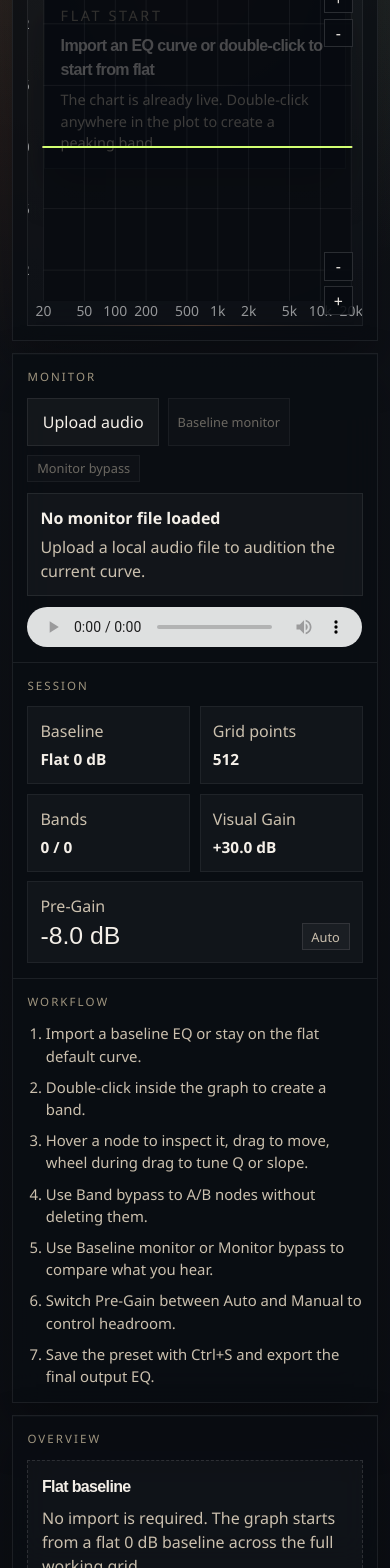
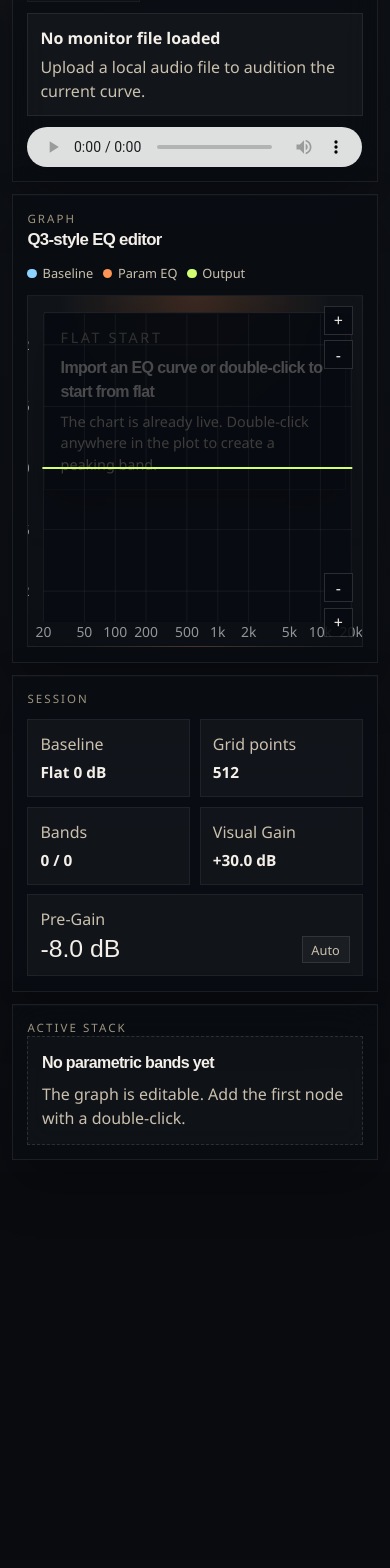
Before and after one commit to ARPO35/csv-equalizer, a React (Vite) app: page / in a window 390 px wide. Shown: the part 432-2000 px from the top of the page. After the commit the page ends 1604 px from the top, so only its background shows below. Built offline with nearby package versions, Linux system fonts and the light colour scheme.

Commit message:
Refine sidebar layout for portrait mode and remove extra sections

```diff
--- a/src/App.css
+++ b/src/App.css
@@ -55,6 +55,7 @@
 .workspace {
   display: grid;
   grid-template-columns: minmax(16rem, 19rem) minmax(0, 1fr) minmax(17rem, 20rem);
+  grid-template-rows: minmax(0, 1fr) minmax(0, 1fr);
   gap: 0.75rem;
   min-height: 0;
   padding: 0.75rem;
@@ -74,6 +75,25 @@
   display: flex;
   flex-direction: column;
   overflow: auto;
+  scrollbar-width: thin;
+  scrollbar-color: var(--panel-scrollbar-thumb) var(--panel-scrollbar-track);
+}
+
+.panel::-webkit-scrollbar {
+  width: 9px;
+}
+
+.panel::-webkit-scrollbar-track {
+  background: var(--panel-scrollbar-track);
+}
+
+.panel::-webkit-scrollbar-thumb {
+  background: var(--panel-scrollbar-thumb);
+  border-radius: 999px;
+}
+
+.panel::-webkit-scrollbar-thumb:hover {
+  background: var(--panel-scrollbar-thumb-hover);
 }
 
 .panel-section {
@@ -83,6 +103,16 @@
 
 .panel-section:last-child {
   border-bottom: none;
+}
+
+.panel-monitor {
+  grid-column: 1;
+  grid-row: 1;
+}
+
+.panel-session {
+  grid-column: 1;
+  grid-row: 2;
 }
 
 .metric-grid {
@@ -101,9 +131,7 @@
 }
 
 .metric-grid span,
-.workflow-list,
 .inspector-card p,
-.shortcut-list,
 .readonly-band-list p,
 .monitor-card p {
   color: var(--muted-strong);
@@ -208,15 +236,6 @@
   appearance: textfield;
 }
 
-.workflow-list,
-.shortcut-list {
-  margin: 0.75rem 0 0;
-  padding-left: 1.15rem;
-  display: grid;
-  gap: 0.55rem;
-  font-size: 0.93rem;
-}
-
 .monitor-stack {
   margin-top: 0.75rem;
   display: grid;
@@ -244,11 +263,18 @@
 }
 
 .stage {
+  grid-column: 2;
+  grid-row: 1 / span 2;
   display: grid;
   grid-template-rows: auto minmax(0, 1fr);
   gap: 0.75rem;
   padding: 1rem;
   overflow: hidden;
+}
+
+.panel-right {
+  grid-column: 3;
+  grid-row: 1 / span 2;
 }
 
 .stage-header {
@@ -588,12 +614,6 @@
   opacity: 0.5;
 }
 
-.info-stack {
-  margin-top: 0.8rem;
-  display: grid;
-  gap: 0.6rem;
-}
-
 .inspector-card {
   display: grid;
   gap: 0.45rem;
@@ -701,16 +721,32 @@
 
   .workspace {
     grid-template-columns: 1fr;
+    grid-template-rows: none;
     overflow: visible;
   }
 
-  .panel-left,
-  .panel-right {
+  .panel-monitor,
+  .panel-session,
+  .panel-right,
+  .stage {
+    grid-column: auto;
+    grid-row: auto;
+  }
+
+  .panel-monitor {
+    order: 1;
+  }
+
+  .stage {
     order: 2;
   }
 
-  .stage {
-    order: 1;
+  .panel-session {
+    order: 3;
+  }
+
+  .panel-right {
+    order: 4;
   }
 }
 
--- a/src/App.tsx
+++ b/src/App.tsx
@@ -28,10 +28,6 @@ function formatDb(value: number) {
   return `${value >= 0 ? '+' : ''}${value.toFixed(1)} dB`
 }
 
-function getSelectedBand(bands: EqBand[], selectedBandId?: string) {
-  return bands.find((band) => band.id === selectedBandId)
-}
-
 function EditorShell() {
   const curveInputRef = useRef<HTMLInputElement | null>(null)
   const audioInputRef = useRef<HTMLInputElement | null>(null)
@@ -39,7 +35,6 @@ function EditorShell() {
   const exportHandleRef = useRef<FileSystemFileHandle | null>(null)
   const audioObjectUrlRef = useRef<string | null>(null)
   const { state, dispatch } = useEqEditor()
-  const [statusMessage, setStatusMessage] = useState<string | null>(null)
   const [audioElement, setAudioElement] = useState<HTMLAudioElement | null>(null)
   const [isEditingPreGain, setIsEditingPreGain] = useState(false)
   const [preGainDraft, setPreGainDraft] = useState('')
@@ -85,7 +80,6 @@ function EditorShell() {
   const effectivePreGainDb =
     state.preGainMode === 'auto' ? autoPreGainDb : state.manualPreGainDb
   const hasClipRisk = rawOutputPeakDb + effectivePreGainDb > 0
-  const selectedBand = getSelectedBand(state.bands, state.selectedBandId)
   const canSavePreset = Boolean(state.sourceFileName) || state.bands.length > 0
   const canExportCurve = workingBaselineCurve.length > 0
   const preset = useMemo<ProjectPresetV1>(
@@ -294,7 +288,6 @@ function EditorShell() {
       dispatch({ type: 'set-baseline-curve', payload: curve })
       dispatch({ type: 'set-monitor-baseline-enabled', payload: true })
       dispatch({ type: 'set-error', payload: undefined })
-      setStatusMessage(`Loaded baseline EQ from ${file.name}.`)
     } catch (error) {
       const message =
         error instanceof Error ? error.message : 'Failed to parse CSV file.'
@@ -323,7 +316,6 @@ function EditorShell() {
       audioElement.load()
     }
 
-    setStatusMessage(`Loaded monitor audio from ${file.name}.`)
     dispatch({ type: 'set-error', payload: undefined })
     event.target.value = ''
   }
@@ -337,11 +329,6 @@ function EditorShell() {
         handle: presetHandleRef.current,
       })
       presetHandleRef.current = result.handle
-      setStatusMessage(
-        result.mode === 'picker'
-          ? 'Preset saved to the selected file.'
-          : 'Preset downloaded as a local file.',
-      )
     } catch (error) {
       const message =
         error instanceof Error ? error.message : 'Failed to save preset.'
@@ -365,11 +352,6 @@ function EditorShell() {
         handle: exportHandleRef.current,
       })
       exportHandleRef.current = result.handle
-      setStatusMessage(
-        result.mode === 'picker'
-          ? 'EQ curve exported to the selected file.'
-          : 'EQ curve downloaded as CSV.',
-      )
     } catch (error) {
       const message =
         error instanceof Error ? error.message : 'Failed to export EQ curve.'
@@ -431,7 +413,7 @@ function EditorShell() {
       </header>
 
       <main className="workspace">
-        <aside className="panel panel-left">
+        <aside className="panel panel-monitor">
           <section className="panel-section">
             <p className="section-label">Monitor</p>
             <div className="monitor-stack">
@@ -477,6 +459,91 @@ function EditorShell() {
             </div>
           </section>
 
+          {state.errorMessage ? (
+            <section className="panel-section">
+              <p className="section-label">Import status</p>
+              <div className="status-box status-error">{state.errorMessage}</div>
+            </section>
+          ) : null}
+
+          {monitorErrorMessage ? (
+            <section className="panel-section">
+              <p className="section-label">Monitor status</p>
+              <div className="status-box status-error">{monitorErrorMessage}</div>
+            </section>
+          ) : null}
+
+        </aside>
+
+        <section className="stage">
+          <div className="stage-header">
+            <div>
+              <p className="section-label">Graph</p>
+              <h2>Q3-style EQ editor</h2>
+            </div>
+            <div className="legend">
+              <span className="legend-item legend-source">Baseline</span>
+              <span className="legend-item legend-eq">Param EQ</span>
+              <span className="legend-item legend-preview">Output</span>
+              {hasFftFrame ? (
+                <>
+                  <span className="legend-item legend-fft-pre">Pre-Gain / Pre-EQ</span>
+                  <span className="legend-item legend-fft-post">Post FFT Diff</span>
+                </>
+              ) : null}
+            </div>
+          </div>
+
+          <EqChart
+            baselineCurve={workingBaselineCurve}
+            bandCurve={bandCurve}
+            outputCurve={outputCurve}
+            fftStore={fftStore}
+            hasFftFrame={hasFftFrame}
+            visualGainDb={state.visualGainDb}
+            bands={state.bands}
+            selectedBandId={state.selectedBandId}
+            showFlatHint={!state.sourceFileName}
+            viewMinDb={state.viewMinDb}
+            viewMaxDb={state.viewMaxDb}
+            onBandCommit={updateBand}
+            onBandCreate={(band) => dispatch({ type: 'add-band', payload: band })}
+            onBandDelete={handleRemoveBand}
+            onBandToggleBypass={handleToggleBandBypass}
+            onBandSelect={(bandId) =>
+              dispatch({
+                type: 'select-band',
+                payload: bandId ? { id: bandId } : undefined,
+              })
+            }
+            onIncreaseViewMax={() =>
+              dispatch({
+                type: 'set-view-max-db',
+                payload: scaleDbBoundary(state.viewMaxDb, true, false),
+              })
+            }
+            onDecreaseViewMax={() =>
+              dispatch({
+                type: 'set-view-max-db',
+                payload: scaleDbBoundary(state.viewMaxDb, false, false),
+              })
+            }
+            onIncreaseViewMin={() =>
+              dispatch({
+                type: 'set-view-min-db',
+                payload: scaleDbBoundary(state.viewMinDb, true, true),
+              })
+            }
+            onDecreaseViewMin={() =>
+              dispatch({
+                type: 'set-view-min-db',
+                payload: scaleDbBoundary(state.viewMinDb, false, true),
+              })
+            }
+          />
+        </section>
+
+        <aside className="panel panel-session">
           <section className="panel-section">
             <p className="section-label">Session</p>
             <div className="metric-grid">
@@ -605,157 +672,9 @@ function EditorShell() {
               </article>
             </div>
           </section>
-
-          <section className="panel-section">
-            <p className="section-label">Workflow</p>
-            <ol className="workflow-list">
-              <li>Import a baseline EQ or stay on the flat default curve.</li>
-              <li>Double-click inside the graph to create a band.</li>
-              <li>Hover a node to inspect it, drag to move, wheel during drag to tune Q or slope.</li>
-              <li>Use Band bypass to A/B nodes without deleting them.</li>
-              <li>Use Baseline monitor or Monitor bypass to compare what you hear.</li>
-              <li>Switch Pre-Gain between Auto and Manual to control headroom.</li>
-              <li>Save the preset with Ctrl+S and export the final output EQ.</li>
-            </ol>
-          </section>
-
-          {state.errorMessage ? (
-            <section className="panel-section">
-              <p className="section-label">Import status</p>
-              <div className="status-box status-error">{state.errorMessage}</div>
-            </section>
-          ) : null}
-
-          {monitorErrorMessage ? (
-            <section className="panel-section">
-              <p className="section-label">Monitor status</p>
-              <div className="status-box status-error">{monitorErrorMessage}</div>
-            </section>
-          ) : null}
-
-          {statusMessage ? (
-            <section className="panel-section">
-              <p className="section-label">Latest action</p>
-              <div className="status-box status-success">{statusMessage}</div>
-            </section>
-          ) : null}
         </aside>
 
-        <section className="stage">
-          <div className="stage-header">
-            <div>
-              <p className="section-label">Graph</p>
-              <h2>Q3-style EQ editor</h2>
-            </div>
-            <div className="legend">
-              <span className="legend-item legend-source">Baseline</span>
-              <span className="legend-item legend-eq">Param EQ</span>
-              <span className="legend-item legend-preview">Output</span>
-              {hasFftFrame ? (
-                <>
-                  <span className="legend-item legend-fft-pre">Pre-Gain / Pre-EQ</span>
-                  <span className="legend-item legend-fft-post">Post FFT Diff</span>
-                </>
-              ) : null}
-            </div>
-          </div>
-
-          <EqChart
-            baselineCurve={workingBaselineCurve}
-            bandCurve={bandCurve}
-            outputCurve={outputCurve}
-            fftStore={fftStore}
-            hasFftFrame={hasFftFrame}
-            visualGainDb={state.visualGainDb}
-            bands={state.bands}
-            selectedBandId={state.selectedBandId}
-            showFlatHint={!state.sourceFileName}
-            viewMinDb={state.viewMinDb}
-            viewMaxDb={state.viewMaxDb}
-            onBandCommit={updateBand}
-            onBandCreate={(band) => dispatch({ type: 'add-band', payload: band })}
-            onBandDelete={handleRemoveBand}
-            onBandToggleBypass={handleToggleBandBypass}
-            onBandSelect={(bandId) =>
-              dispatch({
-                type: 'select-band',
-                payload: bandId ? { id: bandId } : undefined,
-              })
-            }
-            onIncreaseViewMax={() =>
-              dispatch({
-                type: 'set-view-max-db',
-                payload: scaleDbBoundary(state.viewMaxDb, true, false),
-              })
-            }
-            onDecreaseViewMax={() =>
-              dispatch({
-                type: 'set-view-max-db',
-                payload: scaleDbBoundary(state.viewMaxDb, false, false),
-              })
-            }
-            onIncreaseViewMin={() =>
-              dispatch({
-                type: 'set-view-min-db',
-                payload: scaleDbBoundary(state.viewMinDb, true, true),
-              })
-            }
-            onDecreaseViewMin={() =>
-              dispatch({
-                type: 'set-view-min-db',
-                payload: scaleDbBoundary(state.viewMinDb, false, true),
-              })
-            }
-          />
-        </section>
-
         <aside className="panel panel-right">
-          <section className="panel-section">
-            <p className="section-label">Overview</p>
-            <div className="info-stack">
-              <div className="inspector-card">
-                <h3>{state.sourceFileName ? 'Imported baseline' : 'Flat baseline'}</h3>
-                <p>
-                  {state.sourceFileName
-                    ? 'The imported EQ is preserved in the graph and export. Baseline monitor only decides whether that curve is heard in playback.'
-                    : 'No import is required. The graph starts from a flat 0 dB baseline across the full working grid.'}
-                </p>
-              </div>
-
-              <div className="inspector-card">
-                <h3>{selectedBand ? 'Selected band' : 'No band selected'}</h3>
-                {selectedBand ? (
-                  <p>
-                    {describeBand(selectedBand)} at {Math.round(selectedBand.frequencyHz)} Hz
-                    {'gainDb' in selectedBand
-                      ? `, ${formatDb(selectedBand.gainDb)}`
-                      : `, ${selectedBand.slopeDbPerOct} dB/oct`}
-                    {selectedBand.isBypassed ? ', bypassed' : ''}
-                  </p>
-                ) : (
-                  <p>
-                    Hover or click a node to inspect it. Double-click the graph to create the first band.
-                  </p>
-                )}
-              </div>
-            </div>
-          </section>
-
-          <section className="panel-section">
-            <p className="section-label">Shortcuts</p>
-            <ul className="shortcut-list">
-              <li>Double-click graph: create a peaking band at the cursor.</li>
-              <li>Double-click node: delete that band.</li>
-              <li>Double-click popover values: edit frequency, gain, Q or slope.</li>
-              <li>Double-click Manual Pre-Gain: edit the value inline.</li>
-              <li>Band bypass affects the graph, export and monitor chain.</li>
-              <li>Baseline monitor and Monitor bypass only affect playback.</li>
-              <li>Drag a bell node to adjust Q, or drag shelf/cut nodes to adjust slope.</li>
-              <li>`Ctrl+S` / `Cmd+S`: save the current preset.</li>
-              <li>`Delete` / `Backspace`: remove the selected band.</li>
-            </ul>
-          </section>
-
           <section className="panel-section">
             <p className="section-label">Active stack</p>
             {sortedBands.length === 0 ? (
--- a/src/index.css
+++ b/src/index.css
@@ -15,6 +15,9 @@
   --muted-strong: #cbc0ae;
   --border: rgba(255, 255, 255, 0.08);
   --panel-bg: rgba(10, 13, 19, 0.78);
+  --panel-scrollbar-thumb: rgba(170, 170, 170, 0.42);
+  --panel-scrollbar-thumb-hover: rgba(190, 190, 190, 0.56);
+  --panel-scrollbar-track: rgba(255, 255, 255, 0.08);
   --shadow-panel:
     0 1.5rem 3rem rgba(0, 0, 0, 0.28),
     inset 0 1px 0 rgba(255, 255, 255, 0.02);
```
Also changed, not shown: 2 other files (tests, documents, lock files or other folders).
